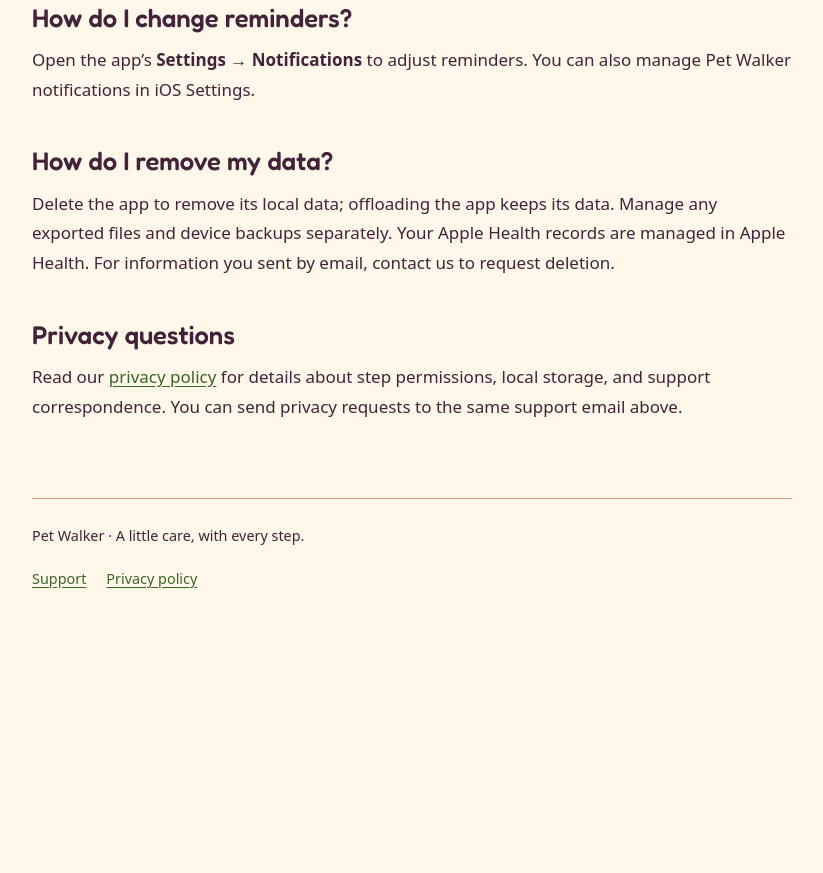
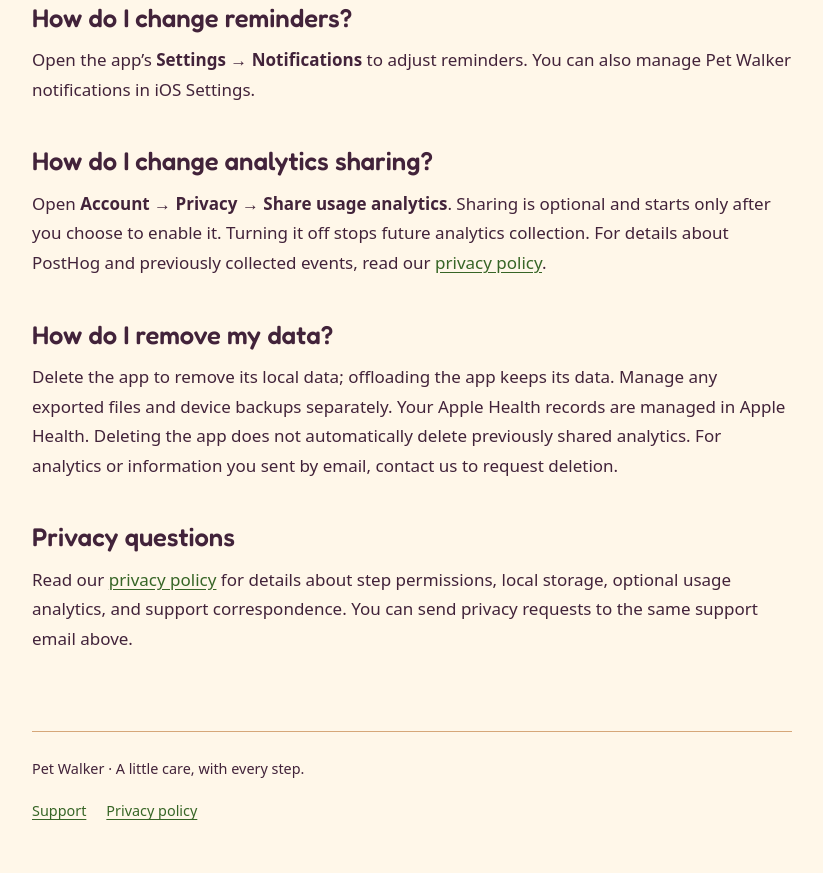
Before and after one commit to huiyic/pet-walker-support, a plain HTML site: page index.html in a window 1280 px wide. Shown: the part 1190-2063 px from the top of the page, without its empty margins (228-1051 px from the left). Before the commit the page ends 1830 px from the top, so only its background shows below. Drawn offline with Linux system fonts and the light colour scheme.

Commit message:
Document optional PostHog analytics and privacy choices

```diff
--- a/index.html
+++ b/index.html
@@ -18,7 +18,9 @@
 <p>Open <strong>Settings → Privacy → Export my data</strong> and choose a destination in the iPhone share sheet. This creates a readable copy of your profile and progress. The app does not currently offer a way to import that file to restore a game.</p>
 <h2>How do I change reminders?</h2>
 <p>Open the app’s <strong>Settings → Notifications</strong> to adjust reminders. You can also manage Pet Walker notifications in iOS Settings.</p>
+<h2>How do I change analytics sharing?</h2>
+<p>Open <strong>Account → Privacy → Share usage analytics</strong>. Sharing is optional and starts only after you choose to enable it. Turning it off stops future analytics collection. For details about PostHog and previously collected events, read our <a href="privacy.html">privacy policy</a>.</p>
 <h2>How do I remove my data?</h2>
-<p>Delete the app to remove its local data; offloading the app keeps its data. Manage any exported files and device backups separately. Your Apple Health records are managed in Apple Health. For information you sent by email, contact us to request deletion.</p>
+<p>Delete the app to remove its local data; offloading the app keeps its data. Manage any exported files and device backups separately. Your Apple Health records are managed in Apple Health. Deleting the app does not automatically delete previously shared analytics. For analytics or information you sent by email, contact us to request deletion.</p>
 <h2>Privacy questions</h2>
-<p>Read our <a href="privacy.html">privacy policy</a> for details about step permissions, local storage, and support correspondence. You can send privacy requests to the same support email above.</p></main><footer>Pet Walker · A little care, with every step.<nav aria-label="Footer"><a href="index.html">Support</a><a href="privacy.html">Privacy policy</a></nav></footer></body></html>
+<p>Read our <a href="privacy.html">privacy policy</a> for details about step permissions, local storage, optional usage analytics, and support correspondence. You can send privacy requests to the same support email above.</p></main><footer>Pet Walker · A little care, with every step.<nav aria-label="Footer"><a href="index.html">Support</a><a href="privacy.html">Privacy policy</a></nav></footer></body></html>
```
